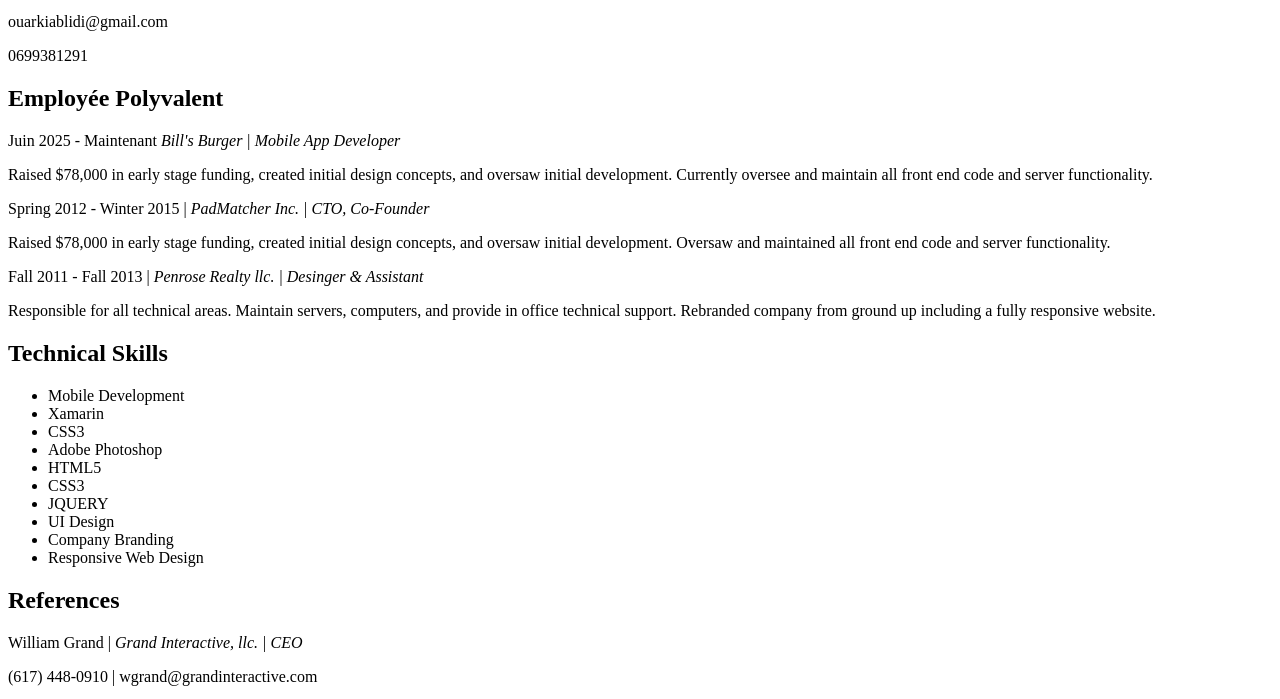
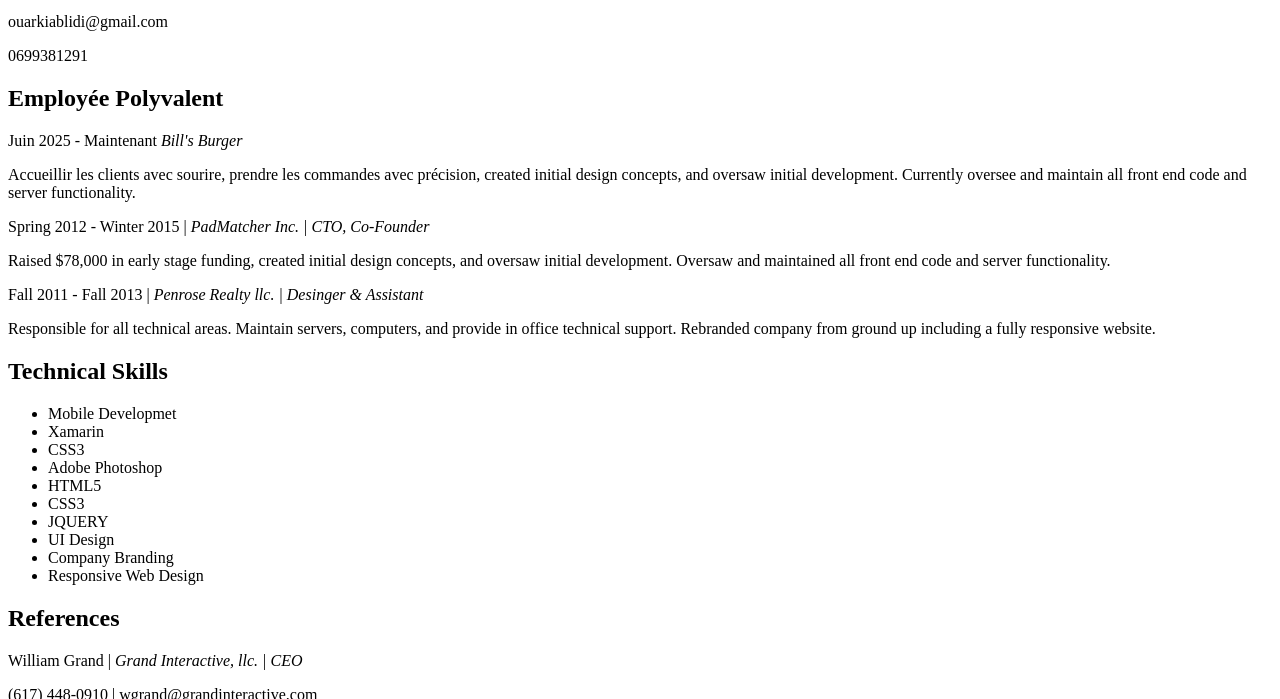
Before and after one commit to Ouarkia/cv, a plain HTML site: page index.html in a window 1280 px wide. Shown: the part 87-786 px from the top of the page. Drawn offline with Linux system fonts and the light colour scheme; a web font is replaced by a local one.

Commit message:
Update index.html

```diff
--- a/index.html
+++ b/index.html
@@ -9,7 +9,7 @@
 
       <div class="name-text">
 
-        <h1>Ouarkia<em>BLIDI</em></h1>
+        <h1>Ouarkia<em> BLIDI</em></h1>
         <p>Vitry sur Seine</p>
         <p>ouarkiablidi@gmail.com</p>
         <p>0699381291</p>
@@ -24,8 +24,8 @@
     <div class="inner">
       <section>
         <h1>Employée Polyvalent</h1>
-        <p>Juin 2025 - Maintenant <em>Bill's Burger | Mobile App Developer</em></p>
-        <p>Raised $78,000 in early stage funding, created initial design
+        <p>Juin 2025 - Maintenant <em>Bill's Burger</em></p>
+        <p>Accueillir les clients avec sourire, prendre les commandes avec précision, created initial design
           concepts, and oversaw initial development. Currently oversee and maintain all front end code and server functionality.</p>
         <p>Spring 2012 - Winter 2015 | <em>PadMatcher Inc. | CTO, Co-Founder</em></p>
         <p>Raised $78,000 in early stage funding, created initial design
@@ -36,7 +36,7 @@
       <section>
         <h1>Technical Skills</h1>
         <ul class="skill-set">
-          <li>Mobile Development</li>
+          <li>Mobile Developmet</li>
           <li>Xamarin</li>
           <li>CSS3</li>
           <li>Adobe Photoshop</li>
```
